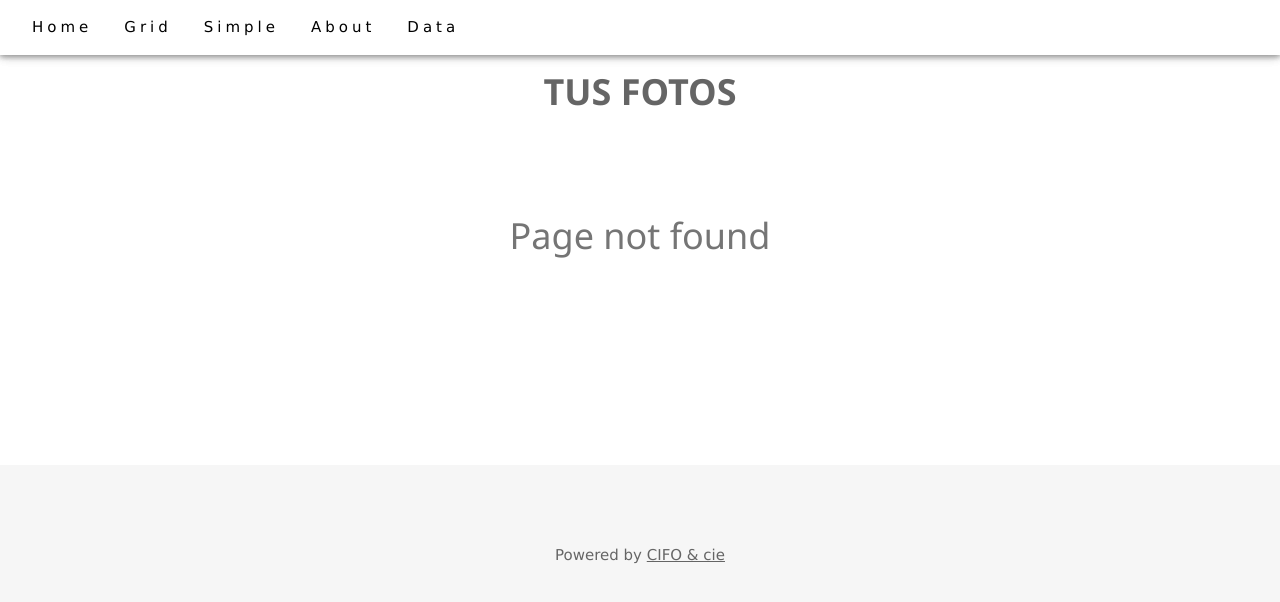
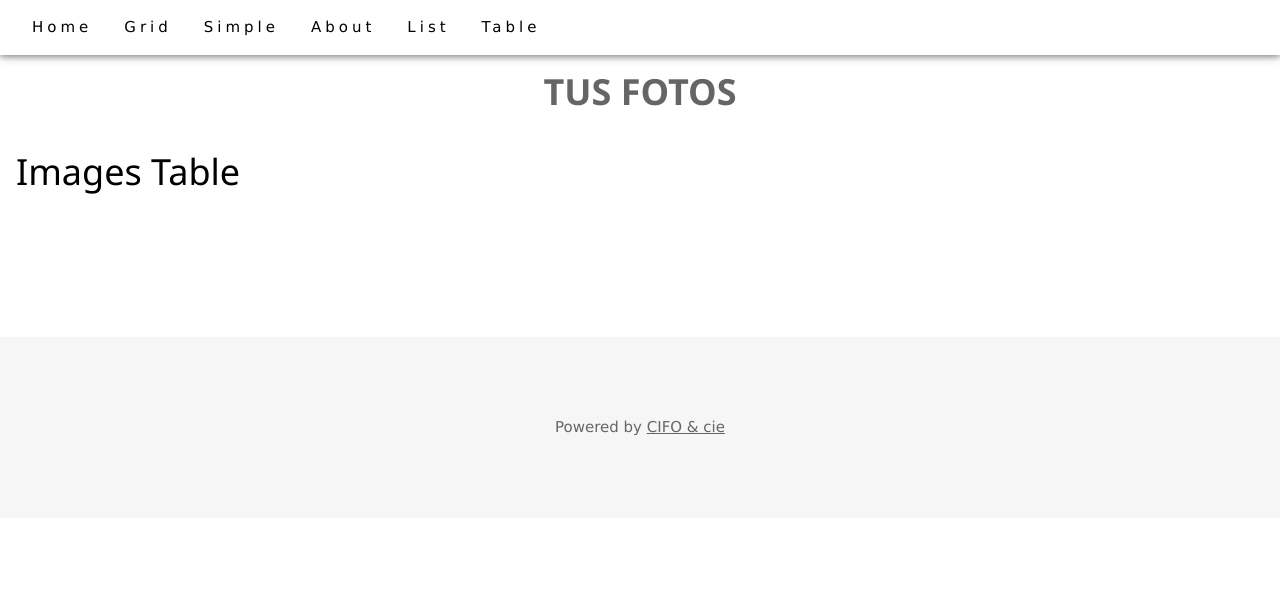
Before and after one commit to Cath2Bcn/tusfotos, a React (Create React App) app: page /DataTable in a window 1280 px wide. Before the commit this address had no page. Shown: the top 602 px of the page. Built offline with nearby package versions, Linux system fonts and the light colour scheme; the HTML template or start-up script is replaced by a standard one.

Commit message:
with table NOK

```diff
--- a/src/layout/Layout.jsx
+++ b/src/layout/Layout.jsx
@@ -29,8 +29,11 @@ export default function Layout(){
           <Link class="w3-bar-item w3-button" to="/About">
             About
           </Link>
-          <Link class="w3-bar-item w3-button" to="/Data">
-            Data
+          <Link class="w3-bar-item w3-button" to="/DataList">
+            List
+          </Link>
+          <Link class="w3-bar-item w3-button" to="/DataTable">
+            Table
           </Link>
         </div>
       </nav>
--- a/src/pages/Data/TableOfData.jsx
+++ b/src/pages/Data/DataList.jsx
@@ -1,7 +1,7 @@
 import "w3-css/w3.css";
 import { imagesJSON } from "./imagesJSON.js";
 
-export default function TableOfData() {
+export default function DataList() {
   const renderData = imagesJSON.map ( (image) => (
     <>
       <div class="w3-card-4" style={{ width: "50%" }}>
--- /dev/null
+++ b/src/pages/Data/DataTable.jsx
@@ -0,0 +1,39 @@
+import "w3-css/w3.css";
+import { imagesJSON } from "./imagesJSON.js";
+
+export default function DataTable() {
+
+ function Table () {
+    <>
+      <div>
+        <table>
+            <tr>
+                <th>Id</th>
+                <th>Date</th>
+                <th>HashTags</th>
+                <th>Image</th>
+            </tr>
+            {imagesJSON.map ( (image) => {
+                return (
+                    <tr>
+                        <td>{image.id}</td>
+                        <td>{image.date}</td>
+                        <td>{image.hashtags}</td>
+                        <td>{image.src}</td>
+                    </tr>
+                )
+            })}
+        </table>
+      </div>
+    </>
+    };
+
+  return (
+    <>
+      <div class="w3-container">
+        <h1>Images Table</h1>
+        <div class="w3-container">{Table}</div>
+      </div>
+    </>
+  );
+}
--- a/src/routes/Routas.jsx
+++ b/src/routes/Routas.jsx
@@ -6,7 +6,8 @@ import Error from "../pages/Error";
 import About from "../pages/About";
 import GridFotos from "../pages/GridFotos/GridFotos";
 import OneFoto from "../pages/OneFoto/OneFoto";
-import Data from "../pages/Data/TableOfData";
+import DataList from "../pages/Data/DataList";
+import DataTable from "../pages/Data/DataTable";
 
 
 export default function Routas () {
@@ -18,7 +19,8 @@ export default function Routas () {
           <Route path="/About" element={<About />} />
           <Route path="/GridFotos" element={<GridFotos />} />
           <Route path="/OneFoto" element={<OneFoto />} />
-          <Route path="/Data" element={<Data />} />
+          <Route path="/DataList" element={<DataList />} />
+          <Route path="/DataTable" element={<DataTable />} />
           <Route path="*" element={<Error />} />
         </Route>
       </Routes>
```
